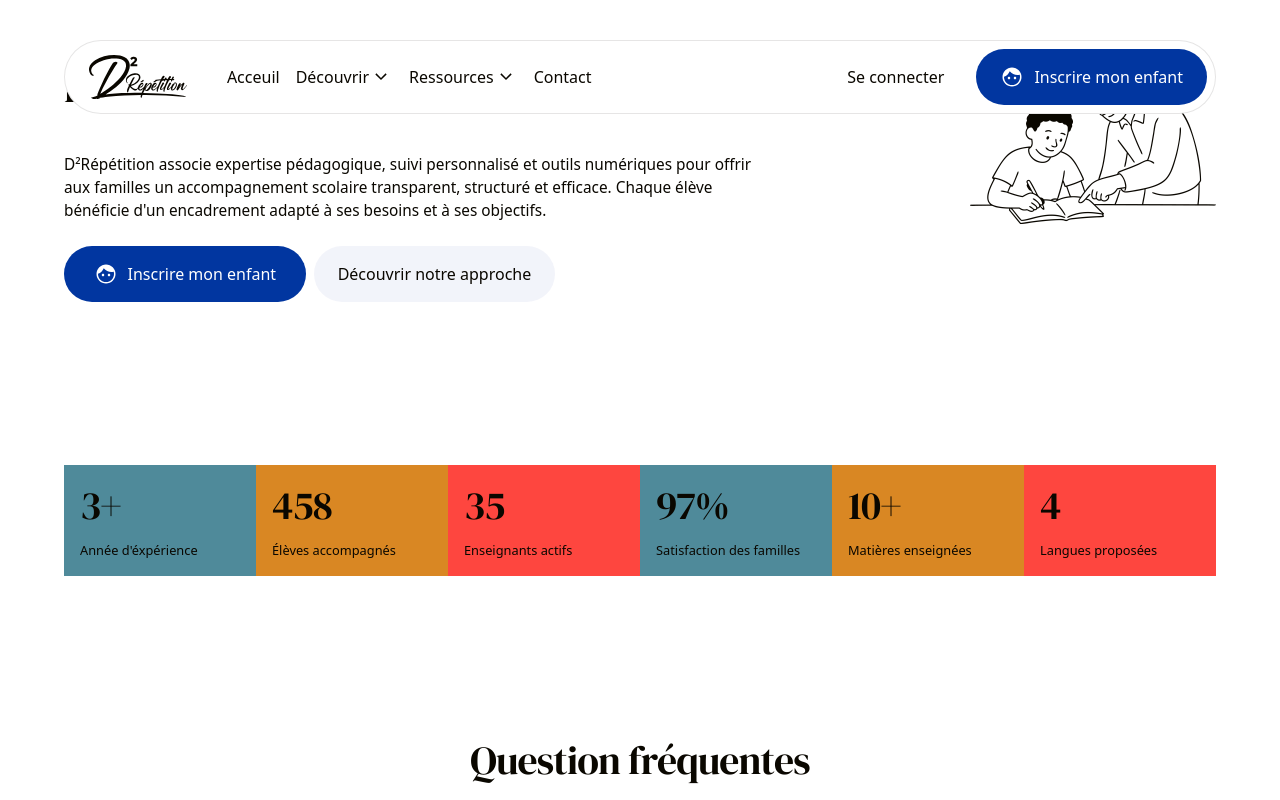
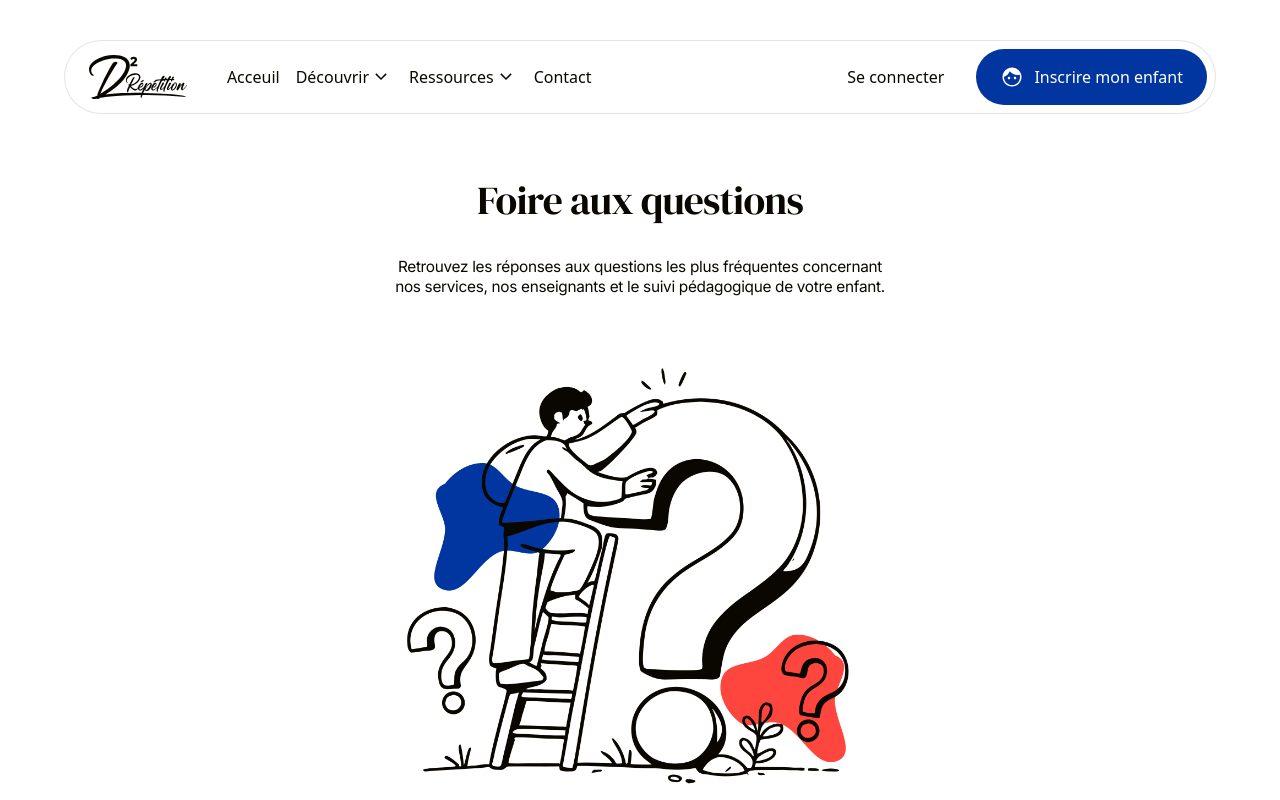
Before and after one commit to D-Repetition/app.d2r, a Next.js app: page /foire-aux-questions in a window 1280 px wide. Shown: the top 800 px of the page. Built offline with nearby package versions, Linux system fonts and the light colour scheme.

Commit message:
FOIRES AUX QUESTIONS FINNISH

```diff
--- a/src/app/(public)/foire-aux-questions/page.tsx
+++ b/src/app/(public)/foire-aux-questions/page.tsx
@@ -1,11 +1,13 @@
 import CTA from '@/components/ui/organisms/CTA'
 import FAQ from '@/components/ui/organisms/faq/FAQ'
+import Hero from '@/components/ui/organisms/faq/Hero'
 import WhyChooseUs from '@/components/ui/organisms/faq/WhyChooseUs'
 import { faqCtaSection } from '@/constants/homeSectionsData'
 
 const page = () => {
     return (
         <>
+            <Hero />
             <WhyChooseUs />
             <FAQ />
             <CTA {...faqCtaSection} />
--- a/src/components/ui/organisms/faq/Hero.tsx
+++ b/src/components/ui/organisms/faq/Hero.tsx
@@ -0,0 +1,17 @@
+import React from 'react'
+
+const Hero = () => {
+  return (
+      <section className="w-full min-h-svh mx-auto flex flex-col items-center pt-24 lg:pt-44 pb-12 lg:pb-10 justify-center gap-6 lg:gap-[75px]">
+          <div className="w-full flex flex-col items-center justify-start gap-15">
+              <div className="flex flex-col items-center justify-start gap-8 w-full">
+                  <div className="title text-center max-w-[60%]">Foire aux questions</div>
+                  <div className="text-center subtitle font-normal! max-w-[40%]">Retrouvez les réponses aux questions les plus fréquentes concernant nos services, nos enseignants et le suivi pédagogique de votre enfant.</div>
+              </div>
+              <img src="/images/why-choose-us/illustration-2.png" className="h-[55vh]" alt="Users" />
+          </div>
+      </section>
+  )
+}
+
+export default Hero
```
Also changed, not shown: public/images/why-choose-us/illustration-2.png (added).
